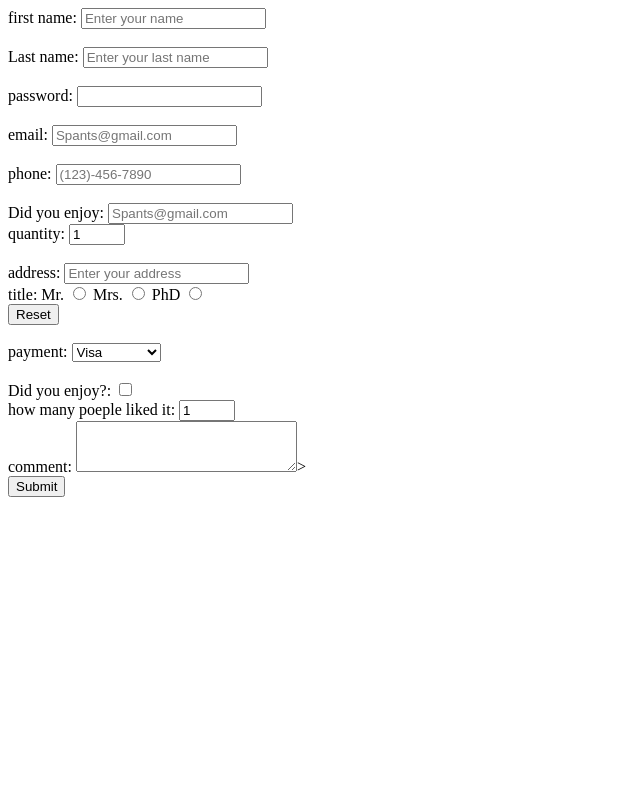
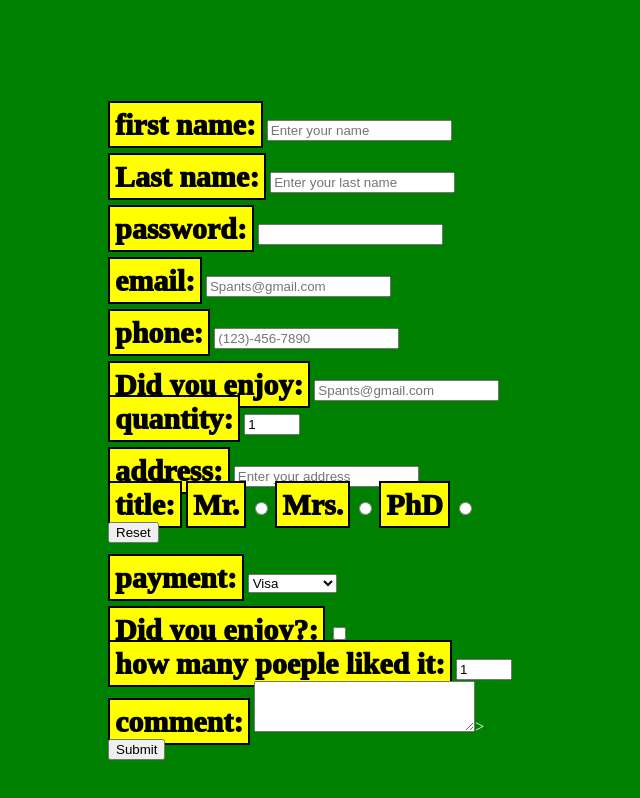
Before and after one commit to jasonokhaishie/contact, a plain HTML site: page index.html in a window 1280 px wide. Shown: the whole page, without its empty margins (0-640 px from the left). Drawn offline with Linux system fonts and the light colour scheme.

Commit message:
feat nice

```diff
--- a/index.html
+++ b/index.html
@@ -3,6 +3,7 @@
 <head>
 
     <title>MY form</title>
+    <link rel="stylesheet" href="style.css">
 </head>
 <body>
 
--- /dev/null
+++ b/style.css
@@ -0,0 +1,15 @@
+body {
+    background-color: green;
+    color: white;
+    padding: 100px;
+
+}
+
+label {
+ color: black;
+ background-color: yellow;
+ padding: 5px;
+ font-size: 30px;
+ font-weight: 1000;
+ border: 2px solid;
+}
```
